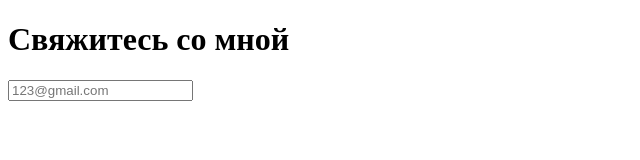
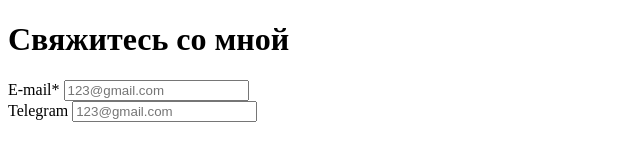
Before and after one commit to KushnaryowPavel/Verst, a plain HTML site: page drafts.html in a window 1280 px wide. Shown: the whole page, without its empty margins (0-640 px from the left). Drawn offline with Linux system fonts and the light colour scheme.

Commit message:
added telegram

```diff
--- a/drafts.html
+++ b/drafts.html
@@ -11,7 +11,7 @@
 <body>
   <form action="#">
     <div>
-      <label for="email"></label>
+      <label for="email">E-mail*</label>
       <input
         type="email"
         placeholder="123@gmail.com"
@@ -19,6 +19,14 @@
         id="email"
         pattern="[a-z0-9._%+-]+@[a-z0-9.-]+\.[a-z]{2,4}$" />
     </div>
+    <div>
+      <label for="email">Telegram</label>
+      <input
+        type="email"
+        placeholder="123@gmail.com"
+        name="email"
+        id="email" >
+    </div>
   </form>
 </body>
 </html>
```
